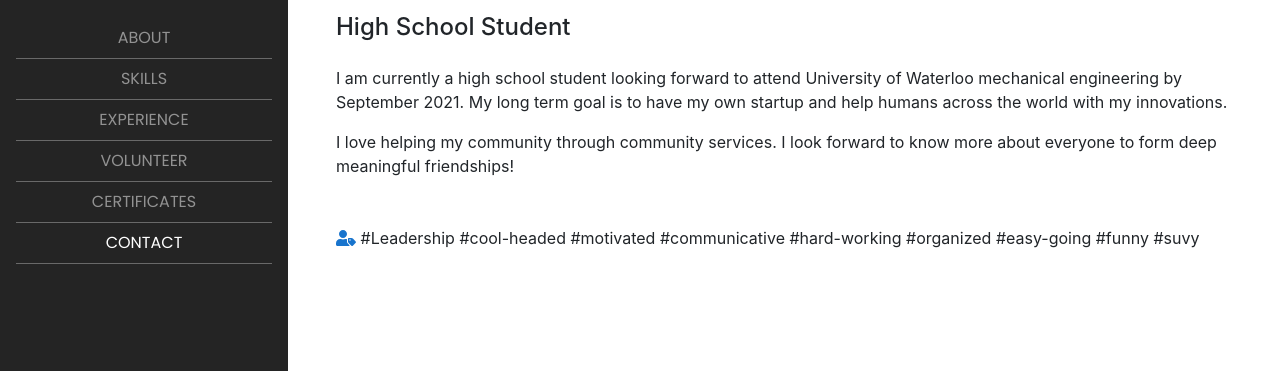
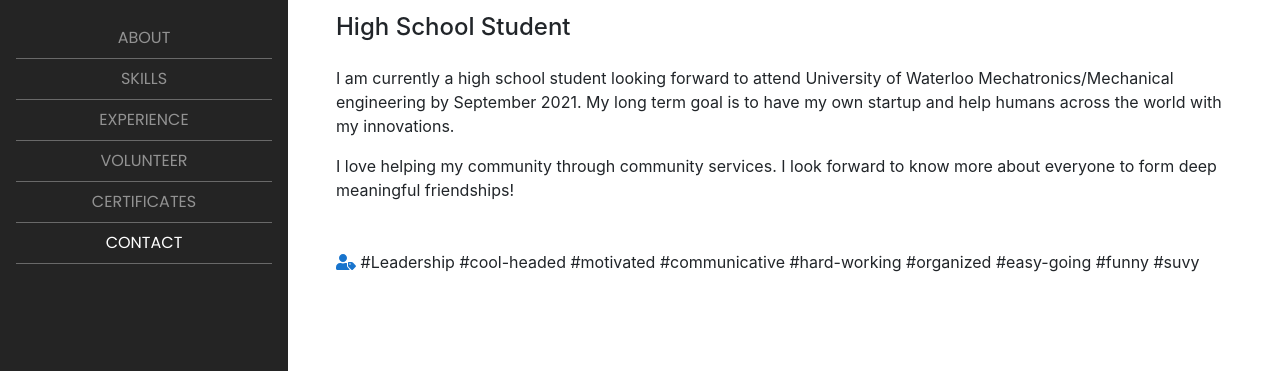
Before and after one commit to amir417/amir417.github.io, a website with bundled scripts: page index.html in a window 1280 px wide. Shown: the part 147-518 px from the top of the page. Built offline with nearby package versions, Linux system fonts and the light colour scheme; a web font is replaced by a local one.

Commit message:
Update index.html

```diff
--- a/index.html
+++ b/index.html
@@ -126,7 +126,7 @@
           </h4>
 
           <p class="mb-3">
-            I am currently a high school student looking forward to attend University of Waterloo mechanical engineering by September 2021. My long term goal is to have my own startup and help humans across the world with my innovations.
+            I am currently a high school student looking forward to attend University of Waterloo Mechatronics/Mechanical engineering by September 2021. My long term goal is to have my own startup and help humans across the world with my innovations.
           <p>
             I love helping my community through community services. I look forward to know more about everyone to form deep meaningful friendships!
 	  </p>
```
